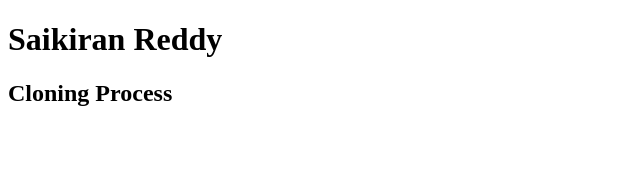
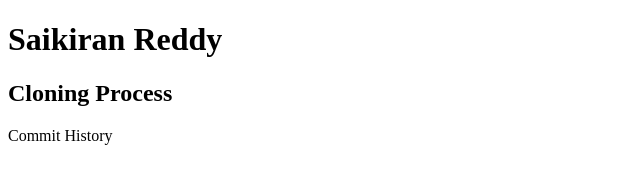
Before and after one commit to SamalaSaikiranReddy/saikiran12, a plain HTML site: page index.html in a window 1280 px wide. Shown: the whole page, without its empty margins (0-640 px from the left). Drawn offline with Linux system fonts and the light colour scheme.

Commit message:
version 2

```diff
--- a/index.html
+++ b/index.html
@@ -8,5 +8,6 @@
 <body>
     <h1>Saikiran Reddy</h1>
     <h2>Cloning Process</h2>
+    <p>Commit History</p>
 </body>
 </html>
```
